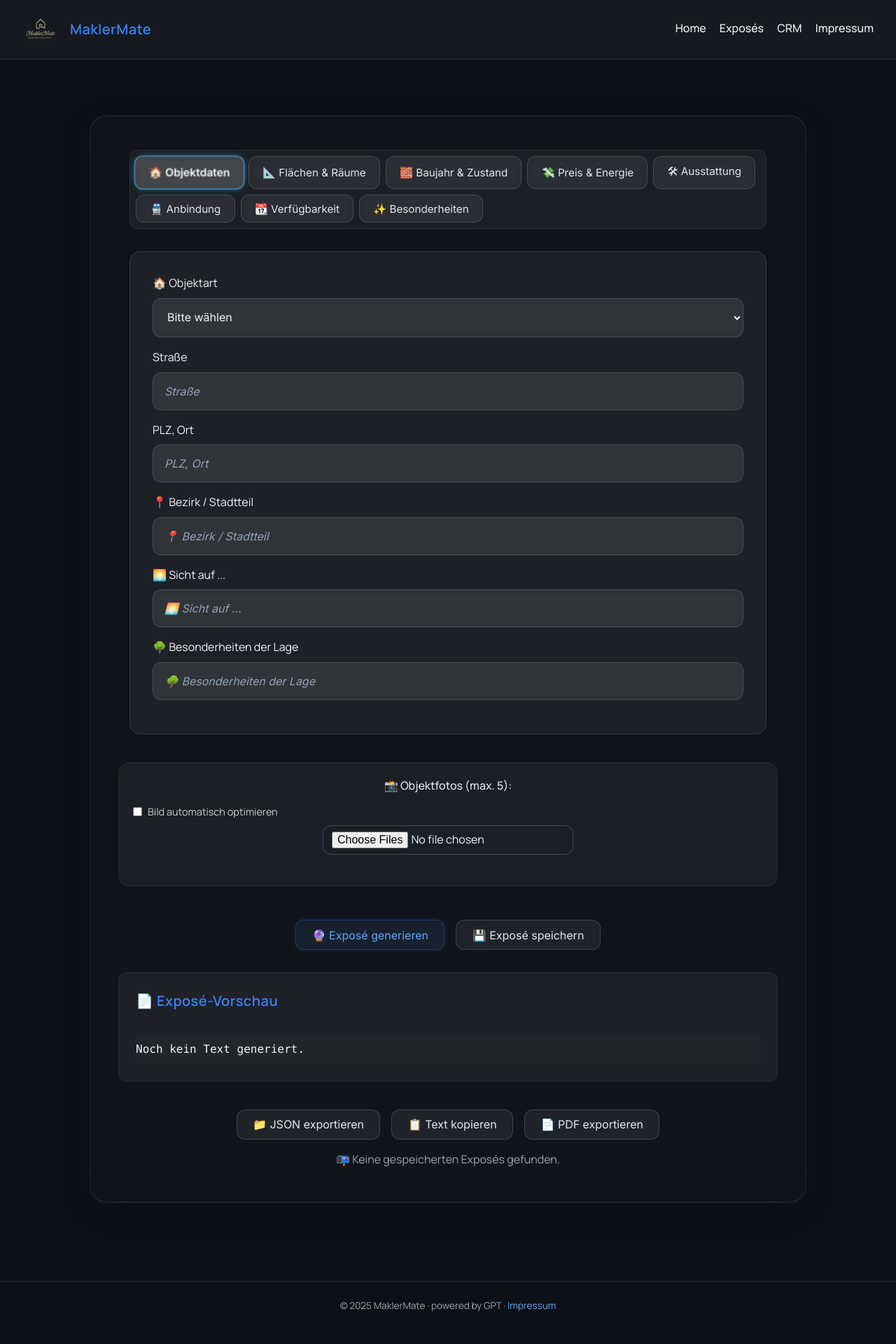
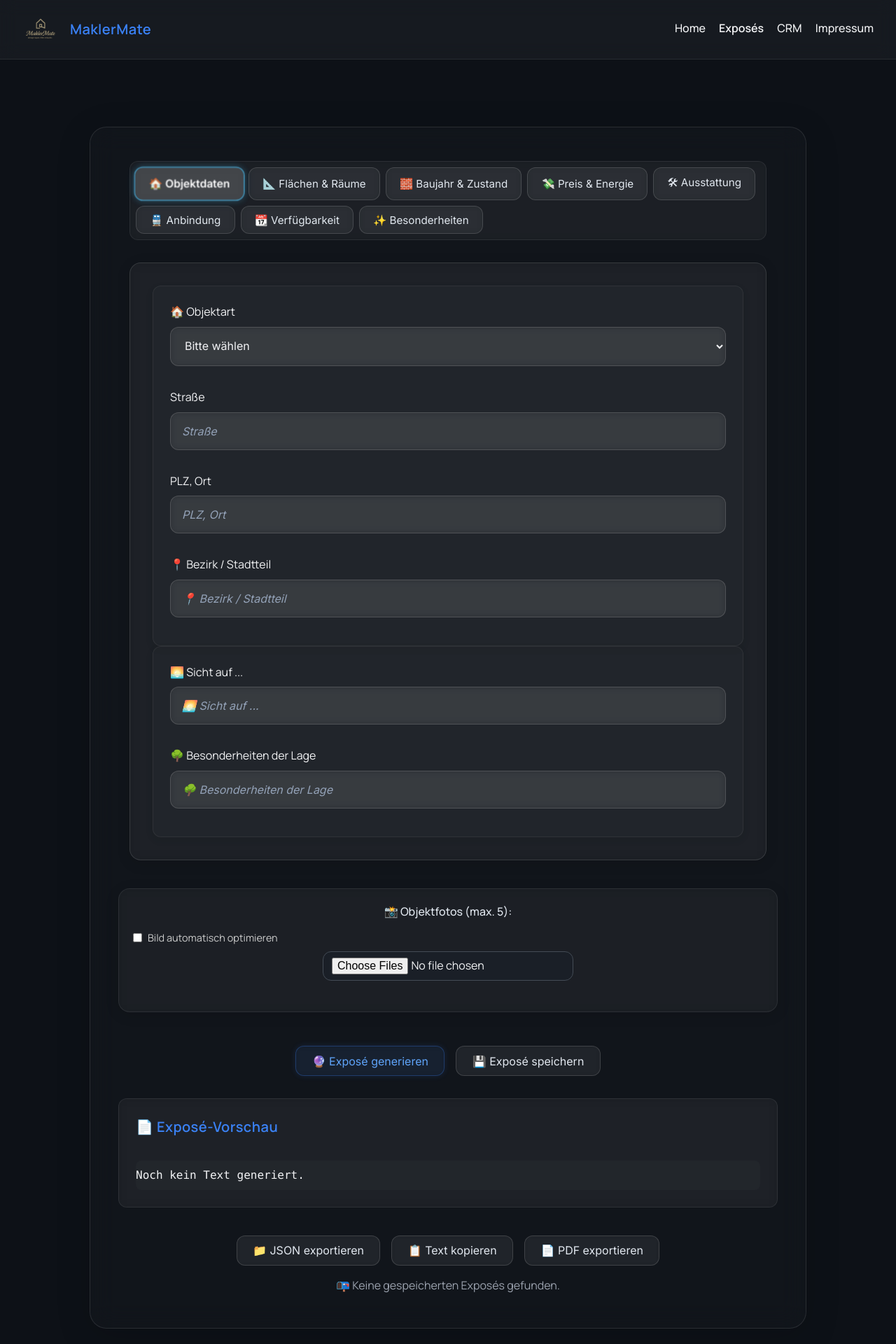
Before and after one commit to M-Sieger/MaklerMate-MVP, a React (Create React App) app: page /expose in a window 1280 px wide. Shown: the top 1920 px of the page at 70% size. Before the commit the page ends 1893 px from the top, so only its background shows below. Built offline with nearby package versions, Linux system fonts and the light colour scheme.

Commit message:
💄 UI Polish: Header & Footer mit Glassmorphismus modernisiert

```diff
--- a/src/components/ExposeForm.jsx
+++ b/src/components/ExposeForm.jsx
@@ -60,6 +60,7 @@ const ExposeForm = ({ formData, setFormData, onChange }) => {
       case 'objekt':
         return panel(
   <>
+    <div className={styles.fieldGroup}>
       <div className={styles.formGroup}>
         <label>🏠 Objektart</label>
         <select
@@ -77,10 +78,15 @@ const ExposeForm = ({ formData, setFormData, onChange }) => {
       {renderInput('strasse', 'Straße')}
       {renderInput('ort', 'PLZ, Ort')}
       {renderInput('bezirk', '📍 Bezirk / Stadtteil')}
+    </div>
+
+    <div className={styles.fieldGroup}>
       {renderInput('sicht', '🌅 Sicht auf ...')}
       {renderInput('lagebesonderheiten', '🌳 Besonderheiten der Lage')}
+    </div>
   </>
 );
+
       case 'flaeche':
         return panel(
           <>
--- a/src/components/ExposeForm.module.css
+++ b/src/components/ExposeForm.module.css
@@ -1,4 +1,4 @@
-/* Wrapper für das gesamte Formular inkl. Tabs + Panels */
+/* 🧱 Haupt-Wrapper für das Formular */
 .formWrapper {
   display: flex;
   flex-direction: column;
@@ -7,7 +7,7 @@
   background: transparent;
 }
 
-/* Glasmorph-Panel für jeden Tab-Inhalt */
+/* 📦 Panel-Hintergrund mit Blur für Tabs */
 .panelSection {
   background: rgba(255, 255, 255, 0.04);
   border: 1px solid rgba(255, 255, 255, 0.12);
@@ -18,7 +18,7 @@
   transition: all 0.3s ease;
 }
 
-/* Content-Bereich des Tabs (Padding + Optik) */
+/* 🧊 Container für jede Tab-Seite */
 .tabContent {
   width: 100%;
   display: flex;
@@ -26,7 +26,7 @@
   gap: 1.5rem;
 }
 
-/* Formulargruppe mit Label + Input */
+/* ✏️ Eingabegruppe mit Label + Input */
 .formGroup {
   display: flex;
   flex-direction: column;
@@ -34,7 +34,19 @@
   margin-bottom: 1rem;
 }
 
-/* Glassiger Input mit Fokus-Effekt */
+/* ✅ Visuelle Gruppierung (wie fieldset) */
+.fieldGroup {
+  padding: 1.5rem;
+  border-radius: 12px;
+  background: rgba(255,255,255,0.02);
+  border: 1px solid rgba(255,255,255,0.06);
+  box-shadow: 0 4px 12px rgba(0,0,0,0.08);
+  display: flex;
+  flex-direction: column;
+  gap: 1rem;
+}
+
+/* 💠 Haupt-Eingabefeld mit Glasmorphismus */
 .fancyInput {
   background: rgba(255, 255, 255, 0.05);
   color: #f3f4f6;
@@ -46,13 +58,14 @@
   transition: all 0.3s ease;
   backdrop-filter: blur(6px);
   font-family: 'Inter', sans-serif;
+  box-shadow: 0 0 0px rgba(0,0,0,0.1);
 }
 
 .fancyInput:focus {
+  outline: none;
   border-color: #4fc3f7;
-  background: rgba(255, 255, 255, 0.1);
-  box-shadow: 0 0 0 2px rgba(79, 195, 247, 0.5);
-  outline: none;
+  box-shadow: 0 0 8px rgba(79, 195, 247, 0.3);
+  background: rgba(255, 255, 255, 0.07);
 }
 
 .fancyInput::placeholder {
@@ -60,7 +73,7 @@
   font-style: italic;
 }
 
-/* Tab-Leiste mit leichtem Blur + Spacing */
+/* 📌 Tab-Header mit Blur-Hintergrund */
 .tabHeader {
   display: flex;
   flex-wrap: wrap;
@@ -72,7 +85,7 @@
   border: 1px solid rgba(255, 255, 255, 0.08);
 }
 
-/* Einzelner Tab (nicht aktiv) */
+/* 🔘 Tab-Button (nicht aktiv) */
 .fancyTab {
   padding: 0.6rem 1.2rem;
   border-radius: 12px;
@@ -91,7 +104,7 @@
   transform: scale(1.02);
 }
 
-/* Aktiver Tab mit Glow-Highlight */
+/* 🔷 Aktiver Tab */
 .fancyTabActive {
   background: rgba(255, 255, 255, 0.15);
   border: 1px solid #4fc3f7;
--- a/src/components/Header.jsx
+++ b/src/components/Header.jsx
@@ -1,26 +1,35 @@
 // 📁 src/components/Header.jsx
-
-import './Header.css'; // 🎨 Stil bleibt bestehen
 
 import React from 'react';
 
 import { NavLink } from 'react-router-dom';
 
+// 🎨 Modernes Glass-Styling
+import styles from './Header.module.css';
+
 export default function Header() {
   return (
-    <header className="header">
-      {/* 🔄 Branding-Logo ersetzt */}
-      <div className="logoContainer">
-        <img src="/Logo.png" alt="MaklerMate Logo" />
-        <span className="brandName">MaklerMate</span>
+    <header className={styles.header}>
+      {/* 🚀 Branding + Logo */}
+      <div className={styles.logoContainer}>
+        <img src="/Logo.png" alt="MaklerMate Logo" className={styles.logo} />
+        <span className={styles.brandName}>MaklerMate</span>
       </div>
 
       {/* 🔗 Navigation */}
-      <nav className="navLinks">
-        <NavLink to="/" className="navLink" end>Home</NavLink>
-        <NavLink to="/expose" className="navLink">Exposés</NavLink>
-        <NavLink to="/crm" className="navLink">CRM</NavLink>
-        <NavLink to="/impressum" className="navLink">Impressum</NavLink>
+      <nav className={styles.navLinks}>
+        <NavLink to="/" className={({ isActive }) => `${styles.navLink} ${isActive ? styles.active : ''}`} end>
+          Home
+        </NavLink>
+        <NavLink to="/expose" className={({ isActive }) => `${styles.navLink} ${isActive ? styles.active : ''}`}>
+          Exposés
+        </NavLink>
+        <NavLink to="/crm" className={({ isActive }) => `${styles.navLink} ${isActive ? styles.active : ''}`}>
+          CRM
+        </NavLink>
+        <NavLink to="/impressum" className={({ isActive }) => `${styles.navLink} ${isActive ? styles.active : ''}`}>
+          Impressum
+        </NavLink>
       </nav>
     </header>
   );
--- a/src/components/Header.css
+++ b/src/components/Header.module.css
@@ -1,6 +1,5 @@
-/* 📄 Header.css – Apple-inspirierte Navigation mit Glassmorphismus & Theme-Integration */
+/* 📄 Header.module.css – Apple-inspirierte Navigation mit Glassmorphismus */
 
-/* 🧭 Haupt-Navigationsleiste */
 .header {
   display: flex;
   justify-content: space-between;
@@ -15,20 +14,18 @@
   z-index: 1000;
 }
 
-/* 🎨 Logo + Titel-Gruppe */
-.logoContainer img {
-  height: 52px; /* vorher: 36px */
+/* 🔘 Logo & Titel */
+.logoContainer {
+  display: flex;
+  align-items: center;
+  gap: 1rem;
+}
+
+.logo {
+  height: 52px;
   width: auto;
 }
 
-.logoContainer {
-  display: flex;
-  align-items: center;
-  gap: 1rem; /* vorher: 0.75rem */
-}
-
-
-/* 🧠 App-Name (MaklerMate) */
 .brandName {
   font-size: 1.25rem;
   font-weight: 600;
@@ -37,7 +34,7 @@
   text-shadow: 0 0 2px rgba(0, 0, 0, 0.1);
 }
 
-/* 📂 Navigation-Links */
+/* 🔗 Navigation */
 .navLinks {
   display: flex;
   gap: 1.2rem;
@@ -57,7 +54,13 @@
   border-bottom: 2px solid var(--color-primary);
 }
 
-/* 📱 Responsive Anpassung */
+.active {
+  color: var(--color-primary);
+  border-bottom: 2px solid var(--color-primary);
+  font-weight: 600;
+}
+
+/* 📱 Responsiv */
 @media (max-width: 768px) {
   .header {
     flex-direction: column;
--- a/src/styles/Layout.module.css
+++ b/src/styles/Layout.module.css
@@ -1,26 +1,31 @@
-/* 📄 src/styles/Layout.module.css */
+/* 🎨 Layout.module.css – globales Seitenlayout + Footer-Styling */
 
-/* 🗂️ Haupt-Content-Bereich (unter Navbar, über Footer) */
+/* 🧱 Hauptbereich: Zentriert & lesbar */
 .main {
-  padding: 2rem;
-  min-height: 85vh; /* verhindert, dass Footer zu weit oben klebt */
+  max-width: 1200px;
+  margin: 2rem auto;
+  padding: 1rem 2rem;
+  flex-grow: 1;
 }
 
-/* 📌 Footer-Container */
+/* 🧾 Footer unten auf der Seite */
 .footer {
   text-align: center;
-  color: #9ca3af;
-  font-size: 0.85rem;
-  padding: 1.5rem 0 1rem;
-  margin-top: 2rem;
-  border-top: 1px solid #1f2937;
-  background: transparent;
+  padding: 1.2rem;
+  background: rgba(255, 255, 255, 0.03);
+  border-top: 1px solid rgba(255, 255, 255, 0.08);
+  font-size: 0.9rem;
+  color: #cbd5e1;
+  backdrop-filter: blur(10px);
+  box-shadow: 0 -2px 10px rgba(0, 0, 0, 0.1);
 }
 
-/* 🔗 Link im Footer (z. B. Impressum) */
+/* 🔗 Link im Footer */
 .footerLink {
-  color: #60a5fa;
+  color: var(--color-accent);
   text-decoration: none;
+  margin-left: 0.4rem;
+  font-weight: 500;
 }
 
 .footerLink:hover {
--- a/src/styles/TabbedForm.module.css
+++ b/src/styles/TabbedForm.module.css
@@ -1,11 +1,9 @@
-/* 🎨 TabbedForm.module.css – moderne Tabs & Input-Styling */
-
-/* 📦 Wrapper für das ganze Tab-Formular */
+/* 📦 Haupt-Wrapper für das gesamte Tab-Formular */
 .tabbedForm {
   margin-top: 2rem;
 }
 
-/* 🧭 Tabs-Header mit Glas-Effekt */
+/* 🧭 Tabs-Header mit Blur, Padding & sanftem Übergang */
 .tabsHeader {
   display: flex;
   justify-content: center;
@@ -15,19 +13,23 @@
   padding-bottom: 0.5rem;
   overflow-x: auto;
   scroll-behavior: smooth;
+  background: rgba(255, 255, 255, 0.02);
+  backdrop-filter: blur(6px);
+  border-radius: 12px;
+  padding: 1rem;
 }
 
-/* 🎨 Fancy Tab-Styling für Button */
+/* 🎨 Tab-Button Style */
 .fancyTab {
-  padding: 0.6rem 1rem;
+  padding: 0.6rem 1.1rem;
   font-weight: 500;
   border: none;
   background: rgba(255, 255, 255, 0.05);
   border-radius: 12px;
   color: #cbd5e1;
   cursor: pointer;
-  transition: all 0.3s ease;
-  backdrop-filter: blur(8px);
+  transition: all 0.25s ease;
+  backdrop-filter: blur(6px);
   font-size: 0.95rem;
   display: flex;
   align-items: center;
@@ -38,26 +40,39 @@
 .fancyTab:hover {
   color: #f1f5f9;
   background: rgba(255, 255, 255, 0.08);
-  box-shadow: 0 0 8px rgba(255, 255, 255, 0.08);
+  box-shadow: 0 0 10px rgba(255, 255, 255, 0.1);
+  transform: scale(1.015);
 }
 
-/* ✅ Aktiver Tab erhält diesen Modifier */
+/* ✅ Aktiver Tab – leuchtend und kontrastreich */
 .fancyTabActive {
-  background: rgba(255, 255, 255, 0.15);     /* ❗ sichtbar machen */
+  background: rgba(255, 255, 255, 0.15);
   border: 1px solid #4fc3f7;
-  box-shadow: 0 4px 12px rgba(79, 195, 247, 0.4); /* ❗ Kontrast erzeugen */
-  transform: scale(1.02);
+  box-shadow: 0 4px 16px rgba(79, 195, 247, 0.4);
+  transform: scale(1.04);
   font-weight: 600;
-  color: white;
+  color: #ffffff;
 }
 
-
-/* 🎯 Tab-Inhalt Fancy Style */
+/* 🧱 Tab-Inhalt (zentriert, gliedert den Abschnitt) */
 .fancyTabContent {
-  padding: 1rem 0;
+  padding: 1.2rem 0;
+  animation: fadeIn 0.25s ease-in-out;
 }
 
-/* ✅ Fancy Input-Styling für alle Formularfelder */
+/* ✨ Animation beim Tab-Wechsel */
+@keyframes fadeIn {
+  from {
+    opacity: 0.2;
+    transform: translateY(8px);
+  }
+  to {
+    opacity: 1;
+    transform: translateY(0);
+  }
+}
+
+/* 🧊 Glasmorph Input – fallback wenn TabbedForm Standalone */
 .fancyInput {
   background: rgba(255, 255, 255, 0.05);
   color: #f3f4f6;
```
Also changed, not shown: src/components/Footer.jsx (added, +18 -0 lines), src/components/Footer.css (added). Lines whose indentation alone changed are shown as unchanged.
